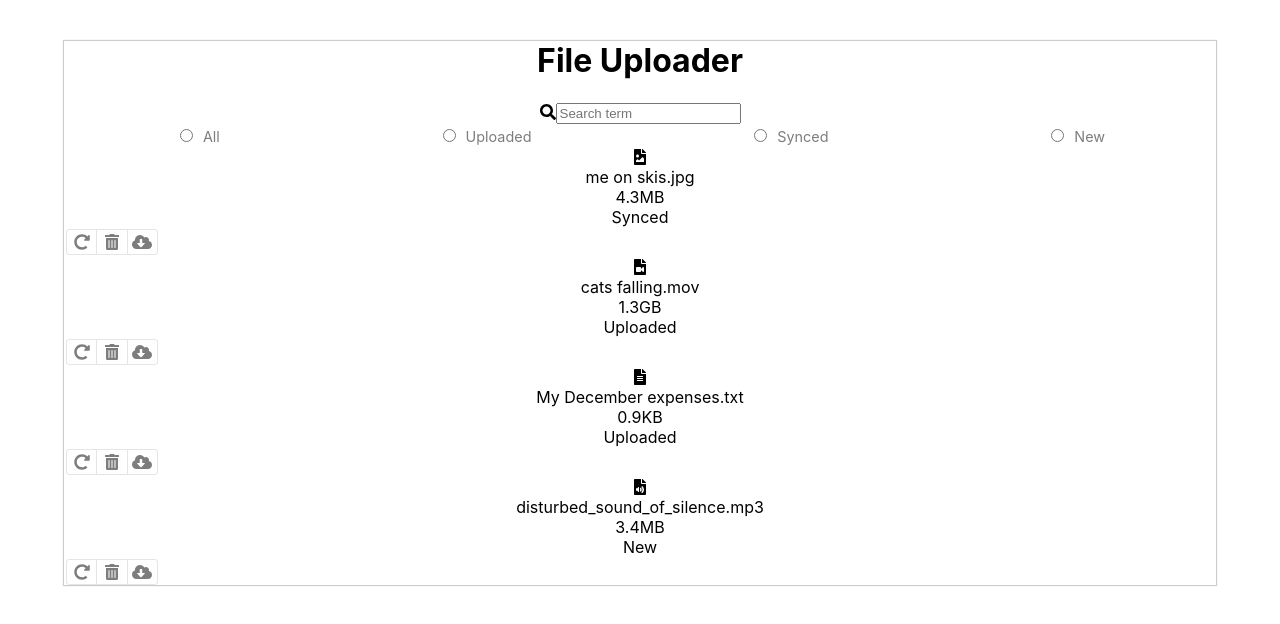
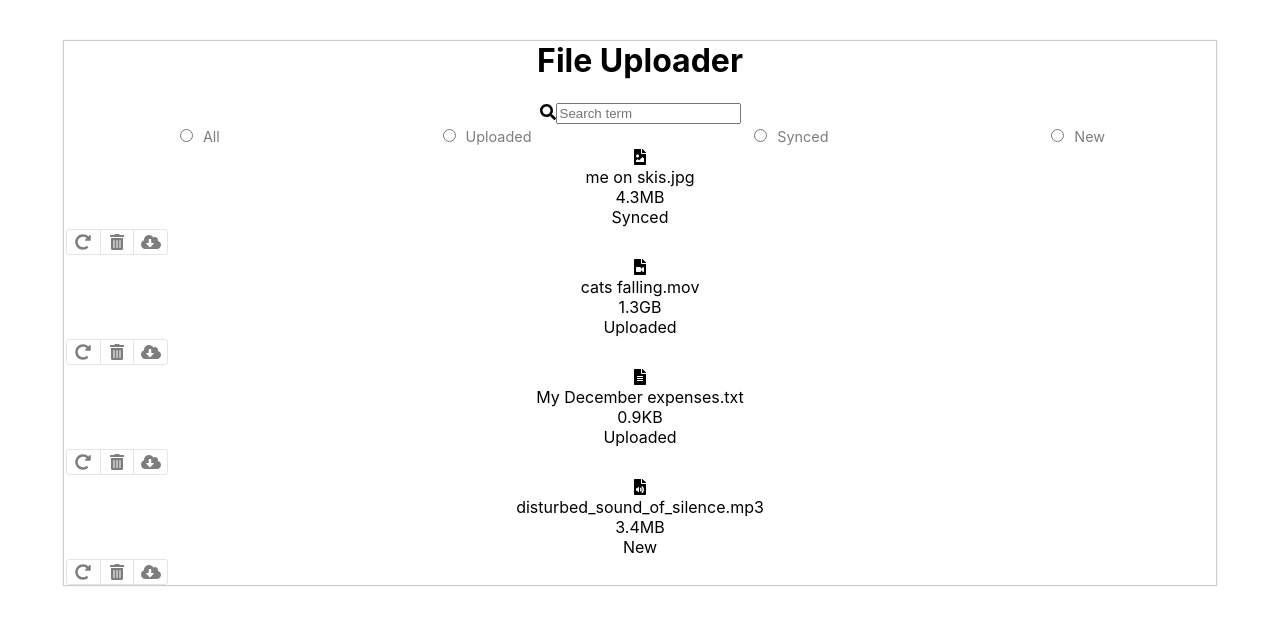
Before and after one commit to aniledev/react-file-uploader, a React (Create React App) app: page / in a window 1280 px wide. Shown: the top 624 px of the page. Built offline with nearby package versions, Linux system fonts and the light colour scheme; the HTML template or start-up script is replaced by a standard one.

Commit message:
chore: add comments to ControlBar.css

```diff
--- a/src/Styles/ControlBar.css
+++ b/src/Styles/ControlBar.css
@@ -2,7 +2,7 @@
   display: flex;
   flex-direction: row;
   border: solid 1px rgba(0, 0, 0, 0.1);
-  width: 90px;
+  width: 100px;
   justify-content: space-between;
   border-radius: 3px;
   margin: 2px;
@@ -14,6 +14,7 @@
   padding: 2px;
 }
 
+/* Following 2 declarations gives the buttons the boxed off look*/
 .ControlBar__btn:last-child {
   border-left: solid 1px rgba(0, 0, 0, 0.1);
 }
```
